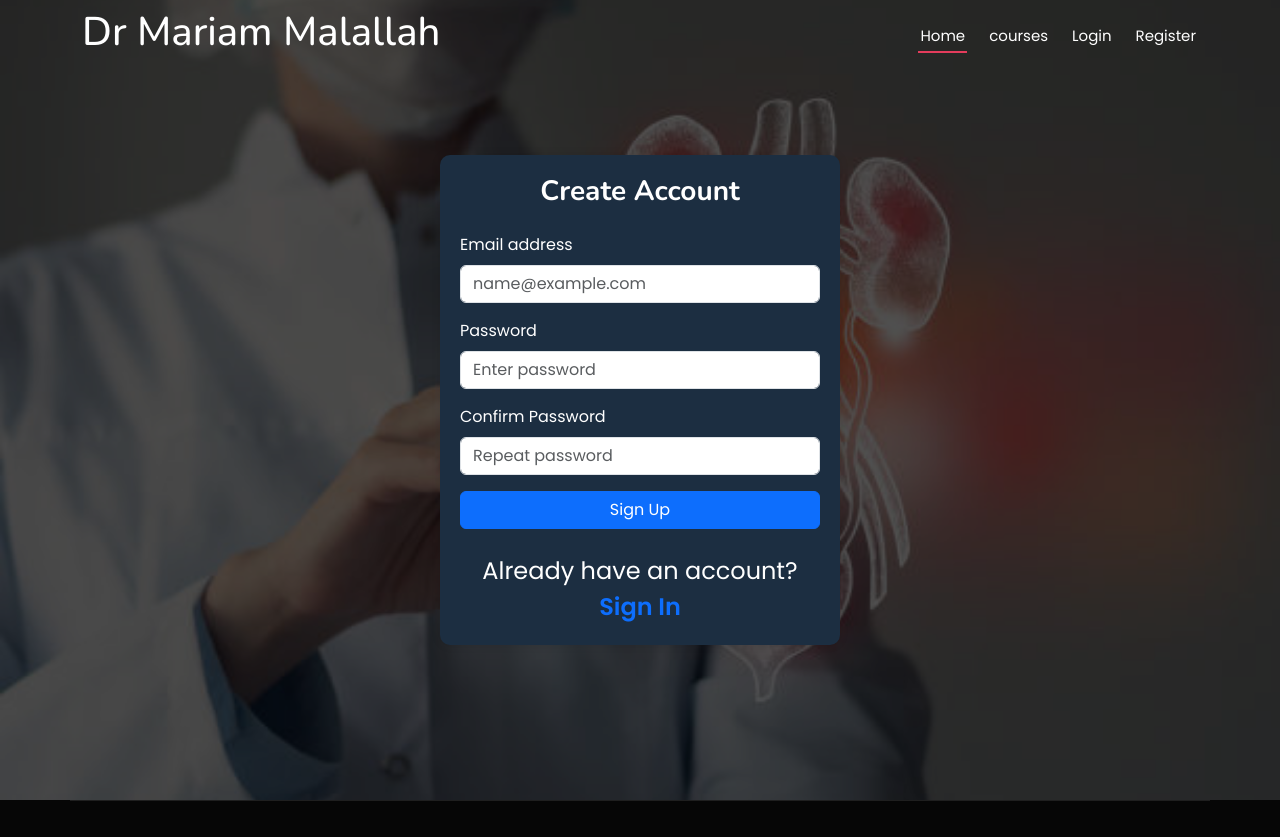
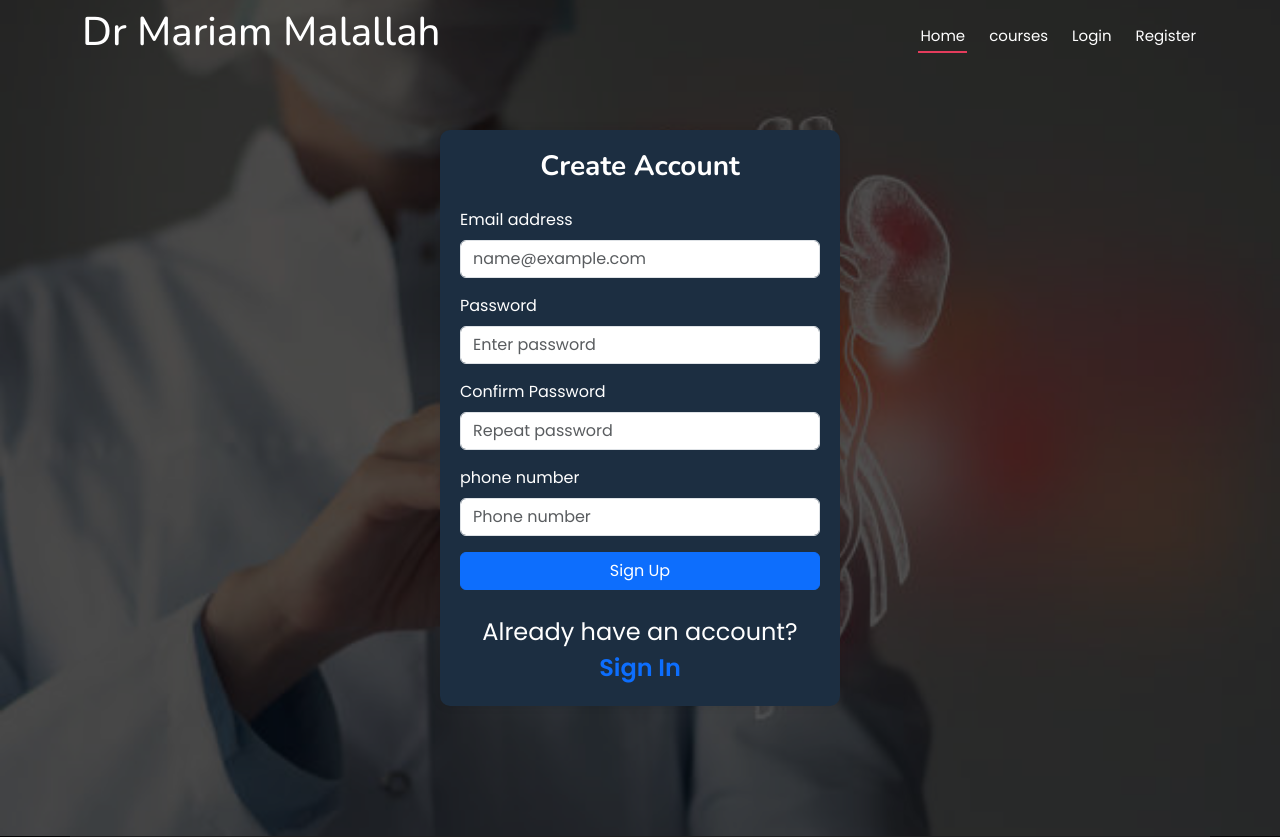
Before and after one commit to Alskaf/procourse, a Django app: page /auth/signup in a window 1280 px wide. Shown: the top 837 px of the page. Run offline with Django 5.2, Linux system fonts and the light colour scheme; some libraries are stand-ins or nearby versions.

Commit message:
Update project files

```diff
--- a/course/settings.py
+++ b/course/settings.py
@@ -26,7 +26,7 @@ SECRET_KEY = 'django-insecure-a(*u=7#p&&#aymr_4v495jvixc(gu))a@_hl)pgpiitnx7+0t&
 # SECURITY WARNING: don't run with debug turned on in production!
 DEBUG = True
 #'aboodboot.pythonanywhere.com'
-ALLOWED_HOSTS = []
+ALLOWED_HOSTS = ['aboodboot.pythonanywhere.com']
 
 
 # Application definition
@@ -118,6 +118,7 @@ USE_TZ = True
 
 STATIC_URL = 'static/'
 STATICFILES_DIRS = [BASE_DIR / 'static']
+STATIC_ROOT = BASE_DIR / 'staticfiles'
 MEDIA_URL='media/'
 MEDIA_ROOT=BASE_DIR / "media"
 
--- a/course/urls.py
+++ b/course/urls.py
@@ -18,9 +18,10 @@ from django.contrib import admin
 from django.urls import path , include
 from django.conf.urls.static import static
 from django.conf import settings
-
+from django.contrib.auth import views as auth_views
 urlpatterns = [
     path('admin/', admin.site.urls),
+    path('auth/login/', auth_views.LoginView.as_view(template_name='auth/login.html'), name='login'),
     path('' , include('courseapp.urls') ),
 
 ]+ static(settings.STATIC_URL, document_root=settings.STATIC_ROOT)
--- a/courseapp/urls.py
+++ b/courseapp/urls.py
@@ -1,5 +1,7 @@
 from django.urls import path
 from . import views
+
+
 
 urlpatterns = [
     path('', views.index, name='index'),
--- a/courseapp/views.py
+++ b/courseapp/views.py
@@ -55,6 +55,7 @@ def handlesignup(request):
         email = request.POST.get('email')
         pass1 = request.POST.get('pass1')
         pass2 = request.POST.get('pass2')
+        phone = request.POST.get('phone')
 
         if pass1 != pass2:
             messages.error(request, "Passwords do not match.")
@@ -65,7 +66,7 @@ def handlesignup(request):
             return redirect('handlesignup')
 
         try:
-            user = User.objects.create_user(username=email, email=email, password=pass1)
+            user = User.objects.create_user(username=email, email=email, password=pass1 , first_name=phone)
             user.save()
             messages.success(request, "Account created successfully. Please sign in.")
             return redirect('handlelogin')
--- a/templates/auth/signup.html
+++ b/templates/auth/signup.html
@@ -28,6 +28,11 @@
                 <input type="password" class="form-control" id="pass2" name="pass2" placeholder="Repeat password" required>
             </div>
 
+             <div class="mb-3">
+                <label for="confirmPassword" class="form-label">phone number</label>
+                <input type="" class="form-control" id="phone" name="phone" placeholder="Phone number" required>
+            </div>
+
             <div class="d-grid gap-2">
                 <button type="submit" class="btn btn-primary">Sign Up</button>
             </div>
--- a/templates/index.html
+++ b/templates/index.html
@@ -32,8 +32,7 @@
             <h4>price : <label style="color: #e25656;">{{courses.price}}$</label></h4>
 
             <div class="d-flex align-items-center mb-4 mt-3">
-              <img src="{%static 'assets/img/hero5.jfif ' %} " alt=""
-                class="img-fluid post-author-img flex-shrink-0">
+              <img src="{%static 'assets/img/hero5.jfif' %} " alt="" class="img-fluid post-author-img flex-shrink-0">
               <div class="post-meta ms-2">
                 <p class="post-author mb-0">{{courses.techers}} </p>
                 <p class="post-date mb-0">
```
Also changed, not shown: db.sqlite3, 1 other file.
